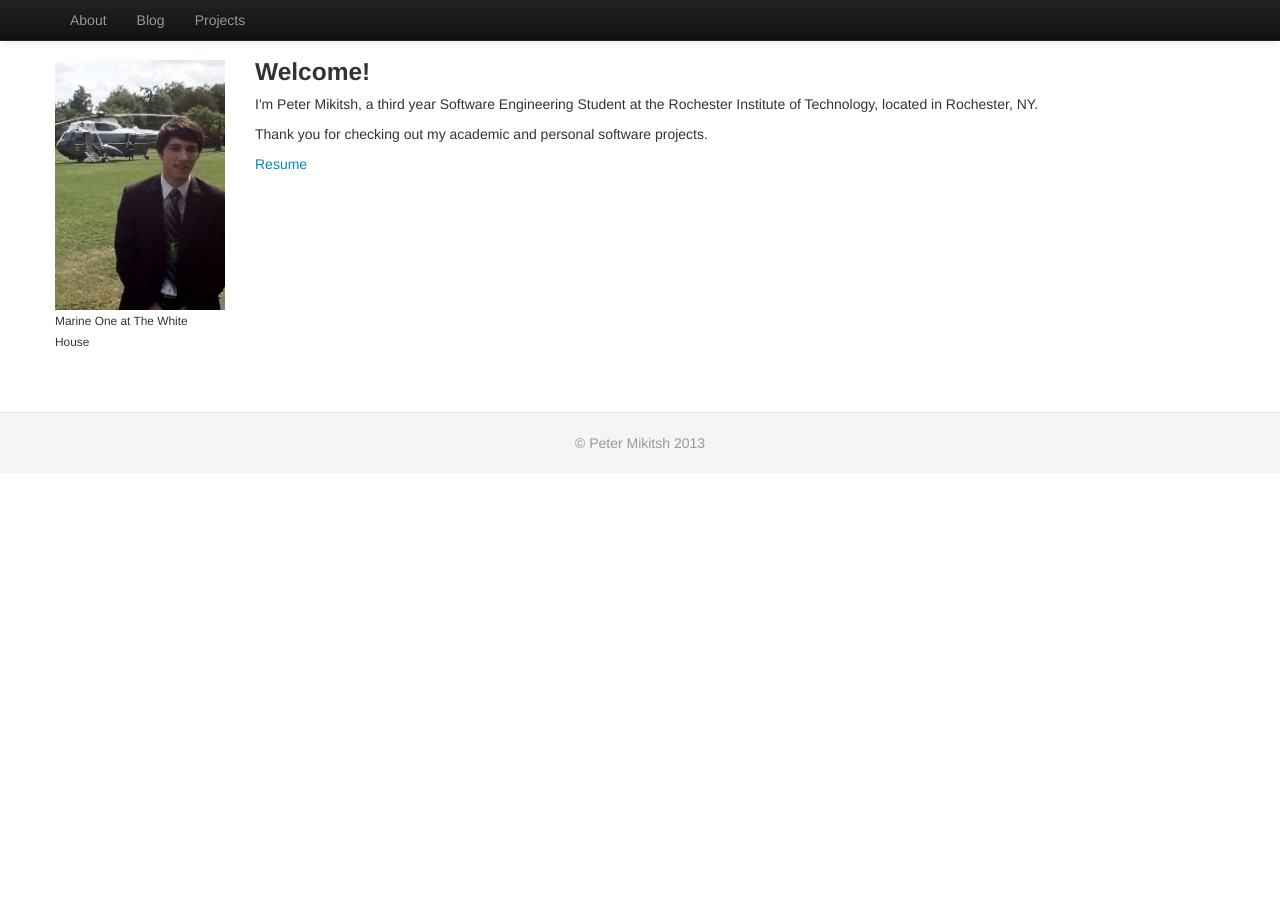
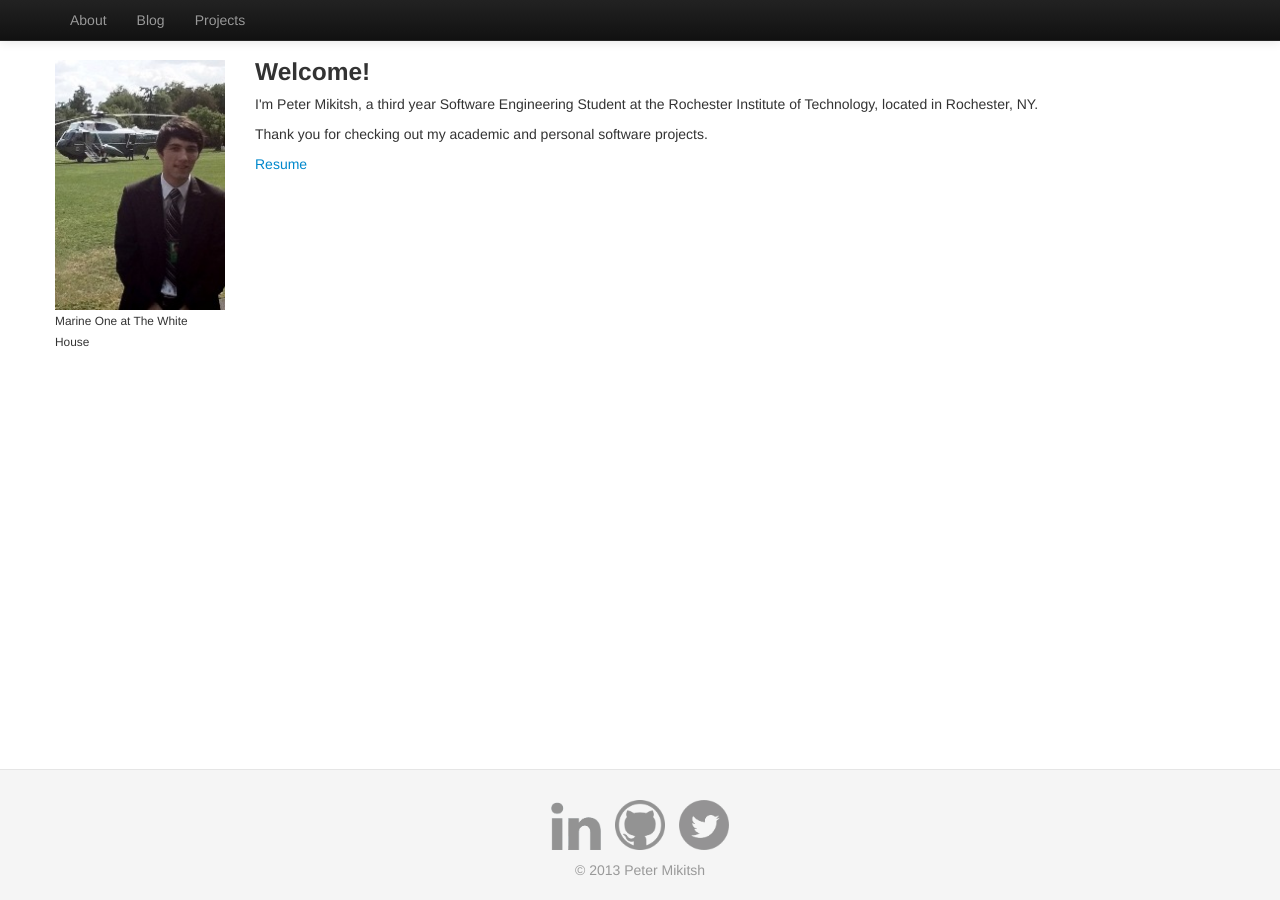
Before and after one commit to petermikitsh/petermikitsh.github.com, a Jekyll site: the page built from index.html, in a window 1280 px wide. Built offline with Jekyll 4.4.1, drawn with Linux system fonts in a browser that asks for light colours.

Commit message:
Added social icons

```diff
--- a/_includes/footer.html
+++ b/_includes/footer.html
@@ -1,5 +1,11 @@
-<footer class="footer">
-	<div class="muted credit">&copy; Peter Mikitsh 2013</div>
+<footer class="footer navbar-fixed-bottom">
+	<p>
+		<a class="icon" href="http://linkedin.com/in/petermikitsh"><img class="width" src="/images/linkedin.png" height="50" width="50"></a>
+		<a class="icon" href="http://github.com/petermikitsh"><img src="/images/github.png" height="50" width="50"></a>
+		<a class="icon" href="http://twitter.com/petermikitsh"><img src="/images/twitter.png" height="50" width="50"></a>
+	</p>
+
+	<div class="muted credit">&copy; 2013 Peter Mikitsh</div>
 </footer>
 
 </body>
--- a/css/override.css
+++ b/css/override.css
@@ -13,6 +13,17 @@ h4 {
 
 p {
   margin: 10px 0 10px;
+}
+
+.icon {
+  padding: 0 5px;
+  opacity: 0.4;
+  width: 700px;
+}
+.icon:hover {
+  opacity: 0.3;
+}.icon:img.border{
+  padding: 0 5px;
 }
 
 .date {
```
Also changed, not shown: images/github.png (added), images/linkedin.png (added), images/twitter.png (added).
